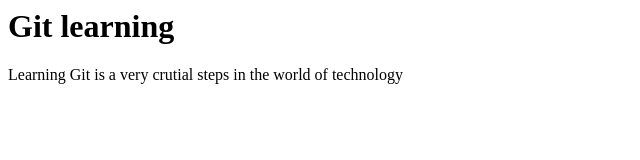
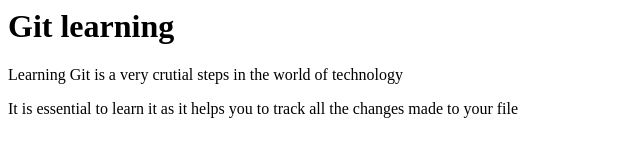
Before and after one commit to SharifIdris/GitPracticeRepo, a plain HTML site: page git.html in a window 1280 px wide. Shown: the whole page, without its empty margins (0-640 px from the left). Drawn offline with Linux system fonts and the light colour scheme.

Commit message:
Another line of code was added

```diff
--- a/git.html
+++ b/git.html
@@ -5,5 +5,6 @@
 <body>
 <h1>Git learning</h1>
 <p>Learning Git is a very crutial steps in the world of technology</p>
+<p>It is essential to learn it as it helps you to track all the changes made to your file </p>
 </body>
 </html>
```
